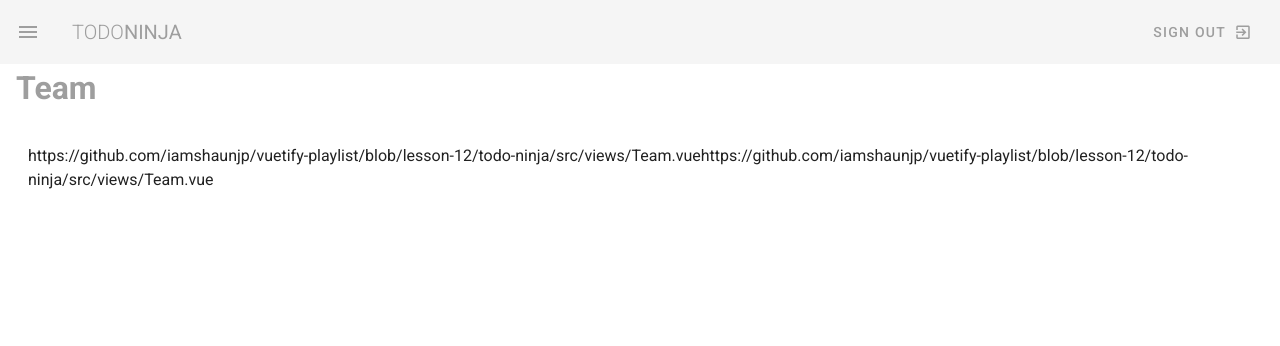
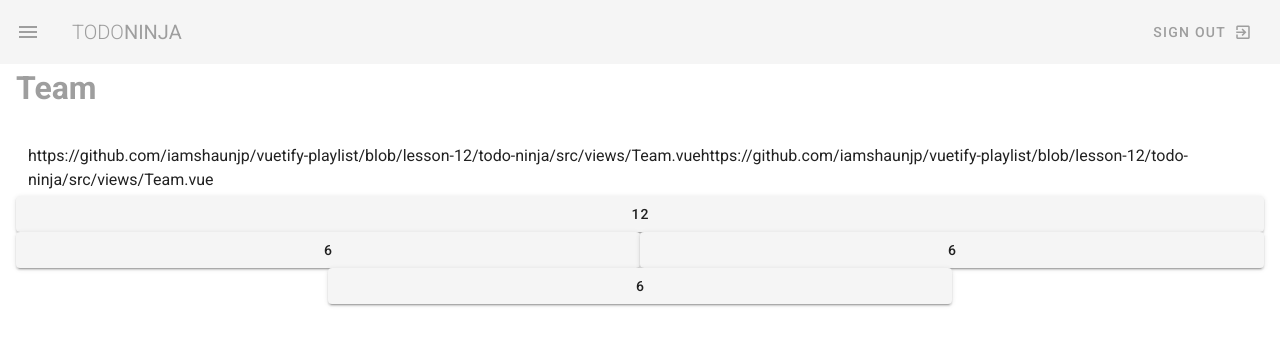
Before and after one commit to git-nori/_tr_vuetify-net-ninja, a Vue app: page /team in a window 1280 px wide. Shown: the top 346 px of the page. Built offline with nearby package versions, Linux system fonts and the light colour scheme.

Commit message:
[#13 - Grid System (part 1)]

```diff
--- a/src/views/Team.vue
+++ b/src/views/Team.vue
@@ -6,6 +6,36 @@
     <!-- fluid => containerの幅を横いっぱいに広げる -->
     <v-container class="my-5" fluid>
       <p>https://github.com/iamshaunjp/vuetify-playlist/blob/lesson-12/todo-ninja/src/views/Team.vuehttps://github.com/iamshaunjp/vuetify-playlist/blob/lesson-12/todo-ninja/src/views/Team.vue</p>
+
+      <!-- 2.0はこっち
+      <v-row justify="center">
+        <v-col md="12" sm="12">
+          <v-btn block>12</v-btn>
+        </v-col>
+        <v-col md="12" sm="6">
+          <v-btn block>6</v-btn>
+        </v-col>
+        <v-col md="12" sm="6">
+          <v-btn block>6</v-btn>
+        </v-col>
+      </v-row>
+      -->
+
+      <!-- wrap => 12を超えたら改行する -->
+      <v-layout row wrap justify-center>
+        <v-flex md12 sm12>
+          <v-btn block>12</v-btn>
+        </v-flex>
+        <v-flex md6 sm6>
+          <v-btn block>6</v-btn>
+        </v-flex>
+        <v-flex md6 sm6>
+          <v-btn block>6</v-btn>
+        </v-flex>
+        <v-flex md6 sm6>
+          <v-btn block>6</v-btn>
+        </v-flex>
+      </v-layout>
     </v-container>
   </div>
 </template>
```
